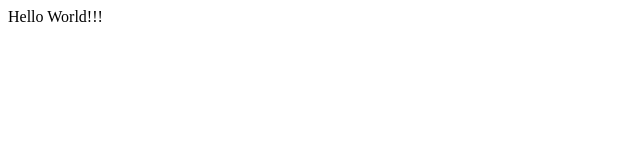
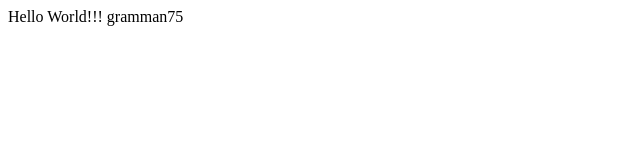
Before and after one commit to gramman75/web-contents, a plain HTML site: page index.html in a window 1280 px wide. Shown: the whole page, without its empty margins (0-640 px from the left). Drawn offline with Linux system fonts and the light colour scheme.

Commit message:
Update index.html

```diff
--- a/index.html
+++ b/index.html
@@ -1,3 +1,3 @@
 <html>
-  Hello World!!!
+  Hello World!!! gramman75
 </html>
```
